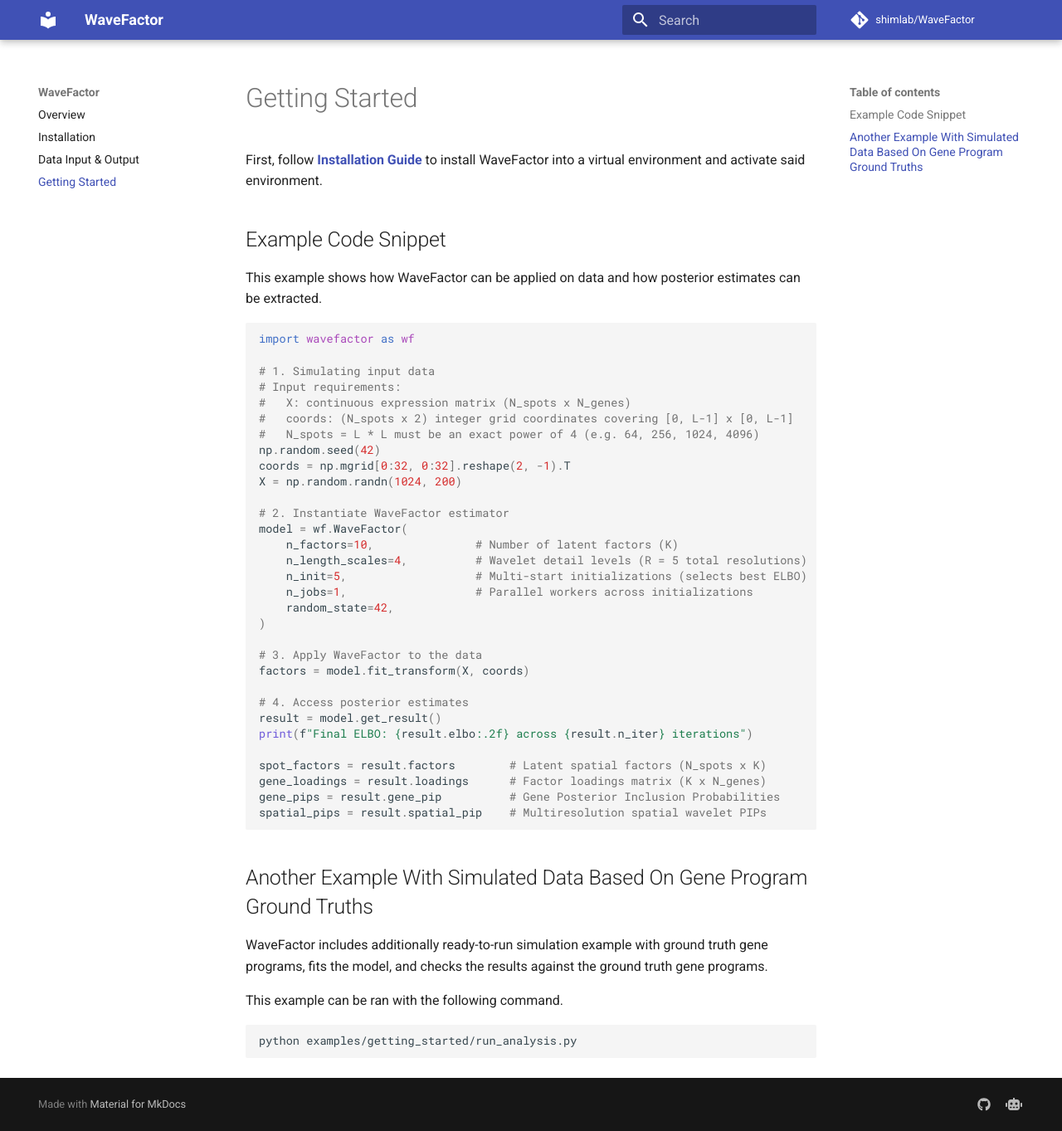
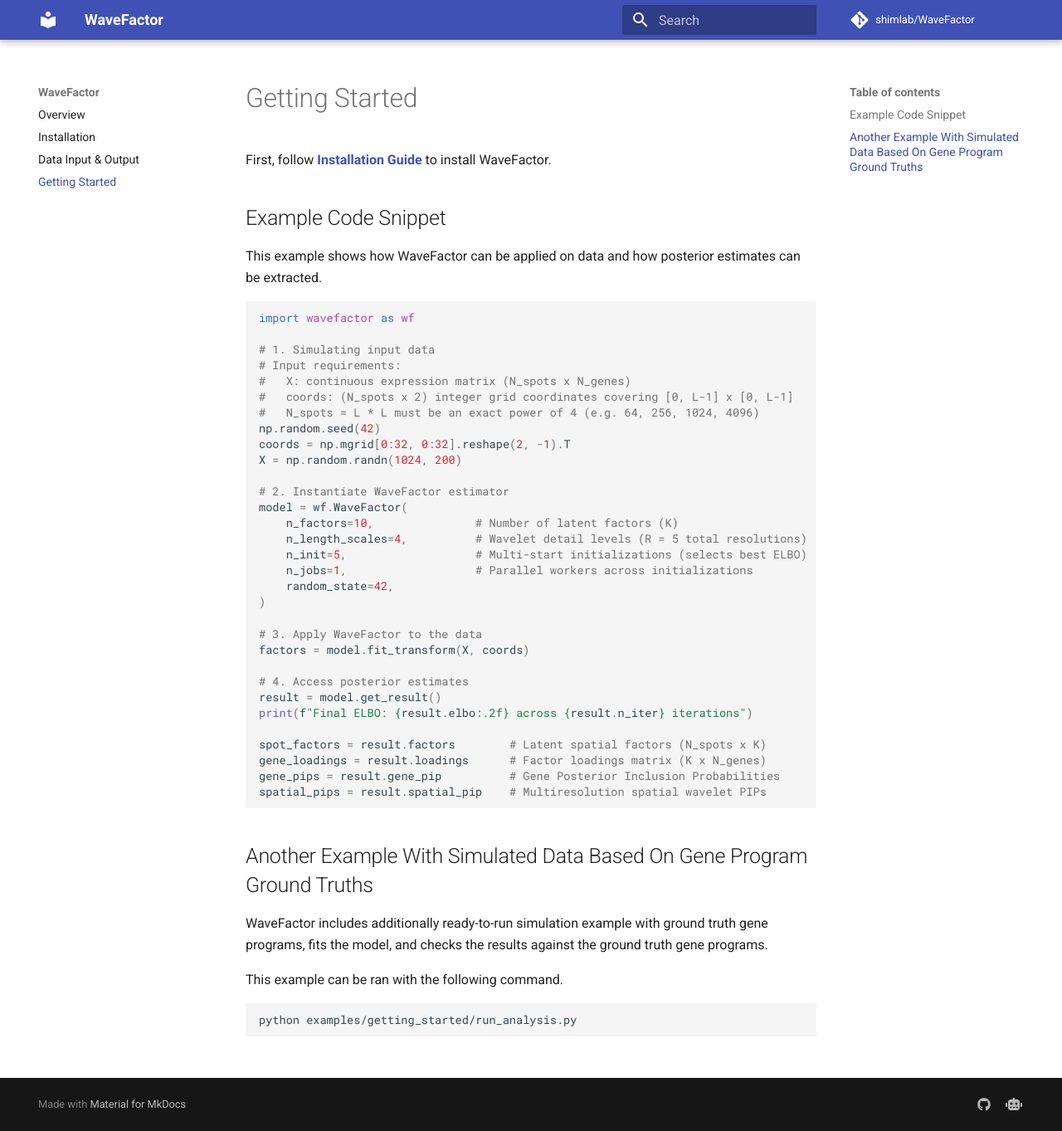
Before and after one commit to shimlab/WaveFactor, an MkDocs documentation site: the page built from docs/getting_started.md, in a window 1280 px wide and 1363 px high. Shown: the whole window at 83% size. Built offline with MkDocs 1.6.1 and Material for MkDocs 9.7.7, drawn with Linux system fonts in a browser that asks for light colours; a script that is not in the unit is left out; comment, search, counter and statistics services are not loaded.

Commit message:
docs: edit documentation

```diff
--- a/docs/getting_started.md
+++ b/docs/getting_started.md
@@ -1,6 +1,6 @@
 # Getting Started
 
-First, follow **[Installation Guide](installation.md)** to install WaveFactor into a virtual environment and activate said environment.
+First, follow **[Installation Guide](installation.md)** to install WaveFactor.
 
 ## Example Code Snippet
 
```
Also changed, not shown: docs/index.md (+1 -1 lines).
